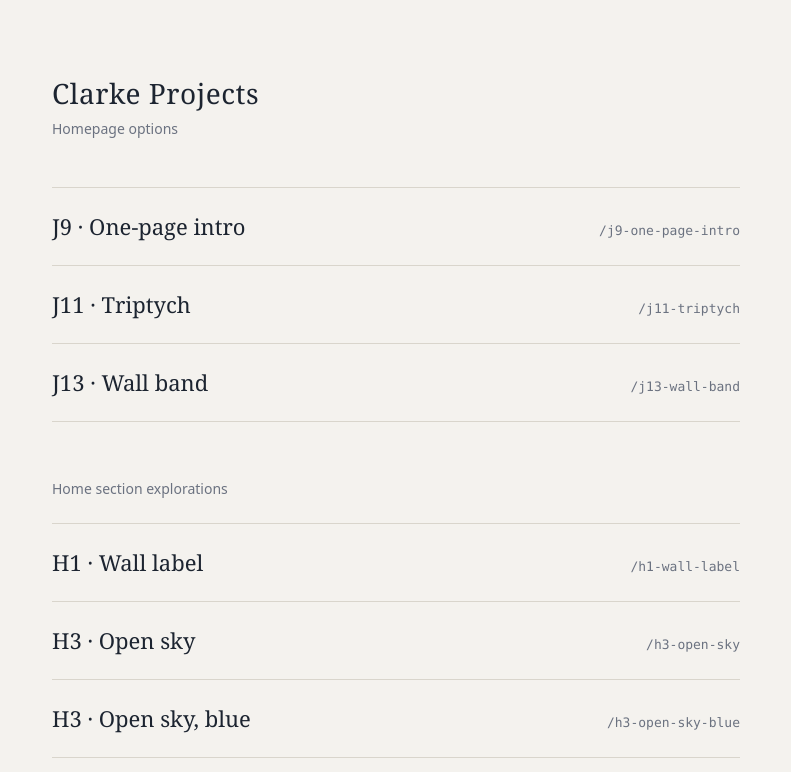
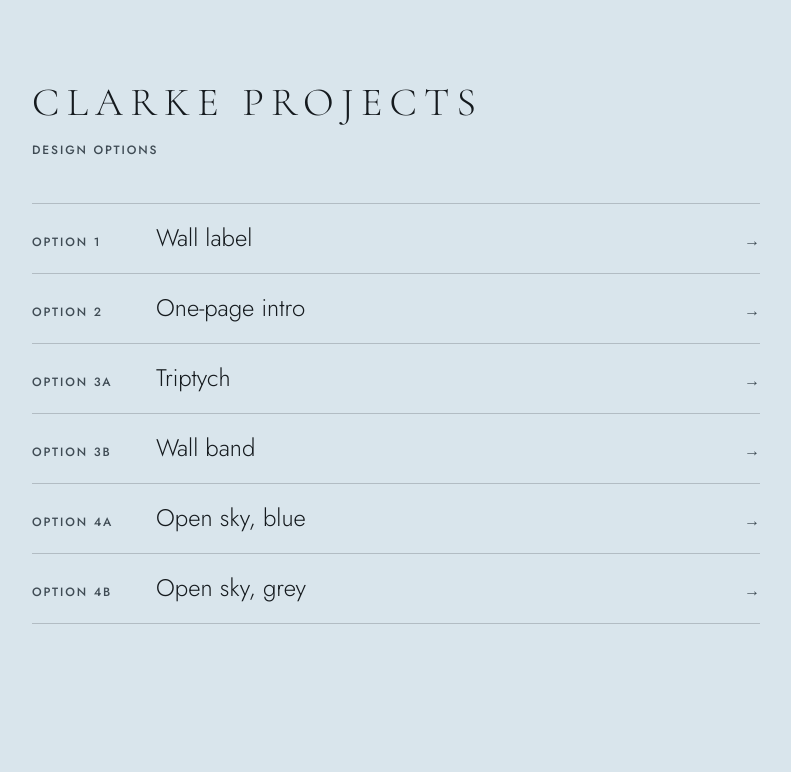
Before and after one commit to alexangehrn/clarke-projects, a plain HTML site: page index.html in a window 1280 px wide. Shown: the whole page, without its empty margins (244-1035 px from the left). Drawn offline with Linux system fonts and the light colour scheme.

Commit message:
Rename to Option 1–4b and rebuild index as one Design Options list
Co-Authored-By: Claude Opus 5.5 <noreply@anthropic.com>
Claude-Session: https://claude.ai/code/session_01PSEuz3FEBubQqGHizU9ozR

```diff
--- a/index.html
+++ b/index.html
@@ -3,37 +3,41 @@
 <head>
 <meta charset="utf-8">
 <meta name="viewport" content="width=device-width, initial-scale=1">
-<title>Clarke Projects · Homepage options</title>
+<title>Clarke Projects · Design Options</title>
+<meta name="robots" content="noindex">
+<link rel="stylesheet" href="assets/fonts.css">
 <style>
-  :root { --bg:#f4f2ee; --ink:#1c2430; --muted:#6b7280; --line:#d9d5cc; }
-  @media (prefers-color-scheme: dark) { :root { --bg:#14181e; --ink:#ece8e1; --muted:#9aa1ab; --line:#2c323b; } }
+  :root { --paper:#D9E5EC; --ink:#151A1E; --graphite:#3F4B54; --line:rgba(21,26,30,.2); }
   * { box-sizing:border-box; }
-  body { margin:0; background:var(--bg); color:var(--ink); font:16px/1.5 Georgia, "Times New Roman", serif; }
-  main { max-width:720px; margin:0 auto; padding:72px 16px; }
-  h1 { font-weight:400; font-size:28px; letter-spacing:.02em; margin:0 0 4px; }
-  p.sub { color:var(--muted); margin:0 0 48px; font-family:system-ui, sans-serif; font-size:14px; }
+  html, body { margin:0; min-height:100%; }
+  body { background:var(--paper); color:var(--ink); font:400 16px/1.5 'Jost','Helvetica Neue',Arial,sans-serif; -webkit-font-smoothing:antialiased; }
+  main { max-width:760px; margin:0 auto; padding:clamp(56px,10vh,112px) 16px 80px; }
+  .logo { font-family:'Cormorant Garamond',serif; font-weight:300; letter-spacing:.18em; text-transform:uppercase; font-size:clamp(28px,4vw,40px); line-height:1.1; margin:0; }
+  h1 { margin:18px 0 44px; font:500 12px/1.4 'Jost',sans-serif; letter-spacing:.16em; text-transform:uppercase; color:var(--graphite); }
   ol { list-style:none; margin:0; padding:0; border-top:1px solid var(--line); }
   li { border-bottom:1px solid var(--line); }
-  a { display:flex; justify-content:space-between; align-items:baseline; gap:16px; padding:22px 0; color:inherit; text-decoration:none; }
-  a:hover .name, a:focus-visible .name { text-decoration:underline; text-underline-offset:4px; }
-  .name { font-size:22px; }
-  .path { color:var(--muted); font-family:ui-monospace, Menlo, monospace; font-size:13px; }
+  a { display:grid; grid-template-columns:7em 1fr auto; align-items:baseline; gap:12px; padding:20px 0; color:inherit; text-decoration:none; }
+  .num { white-space:nowrap; font:500 12px/1 'Jost',sans-serif; letter-spacing:.16em; text-transform:uppercase; color:var(--graphite); }
+  .name { font-weight:300; font-size:clamp(20px,2.4vw,24px); line-height:1.2; }
+  .arrow { color:var(--graphite); transition:transform .25s ease; }
+  a:hover .name, a:focus-visible .name { text-decoration:underline; text-underline-offset:5px; text-decoration-thickness:1px; }
+  a:hover .arrow { transform:translateX(4px); }
+  a:focus-visible { outline:2px solid var(--ink); outline-offset:4px; }
+  @media (max-width:480px){ a { grid-template-columns:6.4em 1fr auto; gap:8px; } }
+  @media (prefers-reduced-motion:reduce){ .arrow { transition:none; } }
 </style>
 </head>
 <body>
 <main>
-  <h1>Clarke Projects</h1>
-  <p class="sub">Homepage options</p>
+  <p class="logo">Clarke Projects</p>
+  <h1>Design Options</h1>
   <ol>
-    <li><a href="j9-one-page-intro/"><span class="name">J9 · One-page intro</span><span class="path">/j9-one-page-intro</span></a></li>
-    <li><a href="j11-triptych/"><span class="name">J11 · Triptych</span><span class="path">/j11-triptych</span></a></li>
-    <li><a href="j13-wall-band/"><span class="name">J13 · Wall band</span><span class="path">/j13-wall-band</span></a></li>
-  </ol>
-  <p class="sub" style="margin:56px 0 24px">Home section explorations</p>
-  <ol>
-    <li><a href="h1-wall-label/"><span class="name">H1 · Wall label</span><span class="path">/h1-wall-label</span></a></li>
-    <li><a href="h3-open-sky/"><span class="name">H3 · Open sky</span><span class="path">/h3-open-sky</span></a></li>
-    <li><a href="h3-open-sky-blue/"><span class="name">H3 · Open sky, blue</span><span class="path">/h3-open-sky-blue</span></a></li>
+    <li><a href="option-1/"><span class="num">Option 1</span><span class="name">Wall label</span><span class="arrow" aria-hidden="true">→</span></a></li>
+    <li><a href="option-2/"><span class="num">Option 2</span><span class="name">One-page intro</span><span class="arrow" aria-hidden="true">→</span></a></li>
+    <li><a href="option-3a/"><span class="num">Option 3a</span><span class="name">Triptych</span><span class="arrow" aria-hidden="true">→</span></a></li>
+    <li><a href="option-3b/"><span class="num">Option 3b</span><span class="name">Wall band</span><span class="arrow" aria-hidden="true">→</span></a></li>
+    <li><a href="option-4a/"><span class="num">Option 4a</span><span class="name">Open sky, blue</span><span class="arrow" aria-hidden="true">→</span></a></li>
+    <li><a href="option-4b/"><span class="num">Option 4b</span><span class="name">Open sky, grey</span><span class="arrow" aria-hidden="true">→</span></a></li>
   </ol>
 </main>
 </body>
```
Also changed, not shown: README.md, option-1/index.html (renamed from h1-wall-label/index.html), option-2/index.html (renamed from j9-one-page-intro/index.html), option-3a/index.html (renamed from j11-triptych/index.html), option-3b/index.html (renamed from j13-wall-band/index.html), option-4a/index.html (renamed from h3-open-sky-blue/index.html), option-4b/index.html (renamed from h3-open-sky/index.html).
